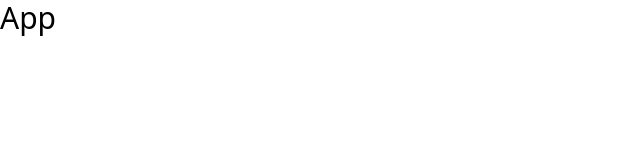
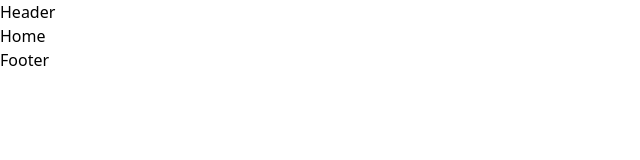
Before and after one commit to Rnveer007/Project_E-Commerce, a React (Vite) app: page / in a window 1280 px wide. Shown: the top 160 px of the page, without its empty margins (0-640 px from the left). Built offline with nearby package versions, Linux system fonts and the light colour scheme.

Commit message:
componentsCreated

```diff
--- a/package.json
+++ b/package.json
@@ -13,6 +13,7 @@
     "@tailwindcss/vite": "^4.0.6",
     "react": "^19.0.0",
     "react-dom": "^19.0.0",
+    "react-router-dom": "^7.1.5",
     "tailwindcss": "^4.0.6"
   },
   "devDependencies": {
--- a/src/App.jsx
+++ b/src/App.jsx
@@ -1,6 +1,35 @@
+import { createBrowserRouter, RouterProvider } from "react-router-dom"
+import First from "./First"
+import Home from "./Pages/Home"
+import About from "./Pages/About"
+import Cart from "./Pages/Cart"
+
+
+
+const router = createBrowserRouter([
+  {
+    path: '/',
+    element: <First />,
+    children: [
+      {
+        index: true,
+        element: <Home />
+      },
+      {
+        path: "/about",
+        element: <About />
+      },
+      {
+        path: "/cart",
+        element: <Cart />
+      }
+    ]
+  }
+])
+
 function App() {
   return (
-    <div className='text-3xl'>App</div>
+    <RouterProvider router={router} />
   )
 }
 
--- /dev/null
+++ b/src/Components/Footer.jsx
@@ -0,0 +1,7 @@
+function Footer() {
+  return (
+    <div>Footer</div>
+  )
+}
+
+export default Footer
--- /dev/null
+++ b/src/Components/Header.jsx
@@ -0,0 +1,7 @@
+function Header() {
+  return (
+    <div>Header</div>
+  )
+}
+
+export default Header
--- /dev/null
+++ b/src/First.jsx
@@ -0,0 +1,17 @@
+import Header from "./Components/Header"
+import Footer from "./Components/Footer"
+import { Outlet } from "react-router-dom"
+
+function First() {
+    return (
+        <>
+            <Header />
+            <Outlet />
+            <Footer />
+        </>
+
+    )
+}
+
+
+export default First
--- /dev/null
+++ b/src/Pages/About.jsx
@@ -0,0 +1,7 @@
+function About() {
+  return (
+    <div>About</div>
+  )
+}
+
+export default About
--- /dev/null
+++ b/src/Pages/Cart.jsx
@@ -0,0 +1,7 @@
+function Cart() {
+  return (
+    <div>Cart</div>
+  )
+}
+
+export default Cart
--- /dev/null
+++ b/src/Pages/Home.jsx
@@ -0,0 +1,7 @@
+function Home() {
+  return (
+    <div>Home</div>
+  )
+}
+
+export default Home
```
Also changed, not shown: 1 other file (tests, documents, lock files or other folders).
